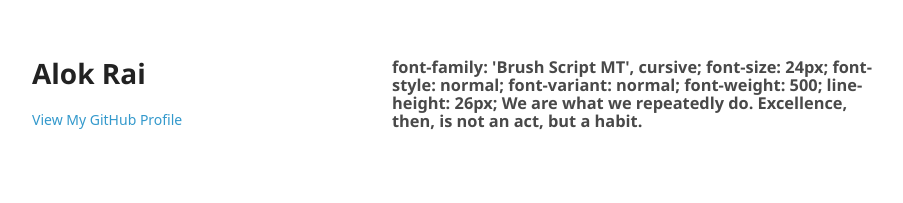
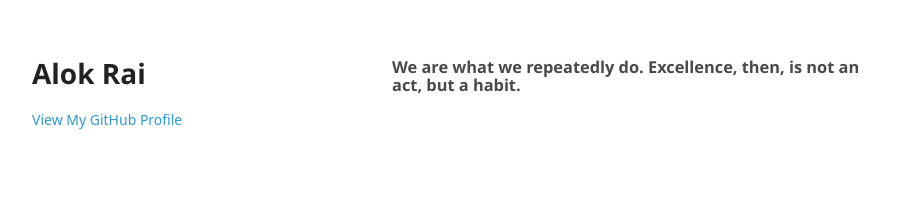
Before and after one commit to alkrr/alkrr.github.io, a plain HTML site: page index.html in a window 1280 px wide. Shown: the whole page, without its empty margins (178-1081 px from the left). Drawn offline with Linux system fonts and the light colour scheme; a web font is replaced by a local one.

Commit message:
Update index.html

```diff
--- a/index.html
+++ b/index.html
@@ -27,12 +27,6 @@
 
 
 <p>
-  font-family: 'Brush Script MT', cursive;
-	font-size: 24px;
-	font-style: normal;
-	font-variant: normal;
-	font-weight: 500;
-	line-height: 26px;
 	We are what we repeatedly do. Excellence, then, is not an act, but a habit.<br>
 
 </p>
```
